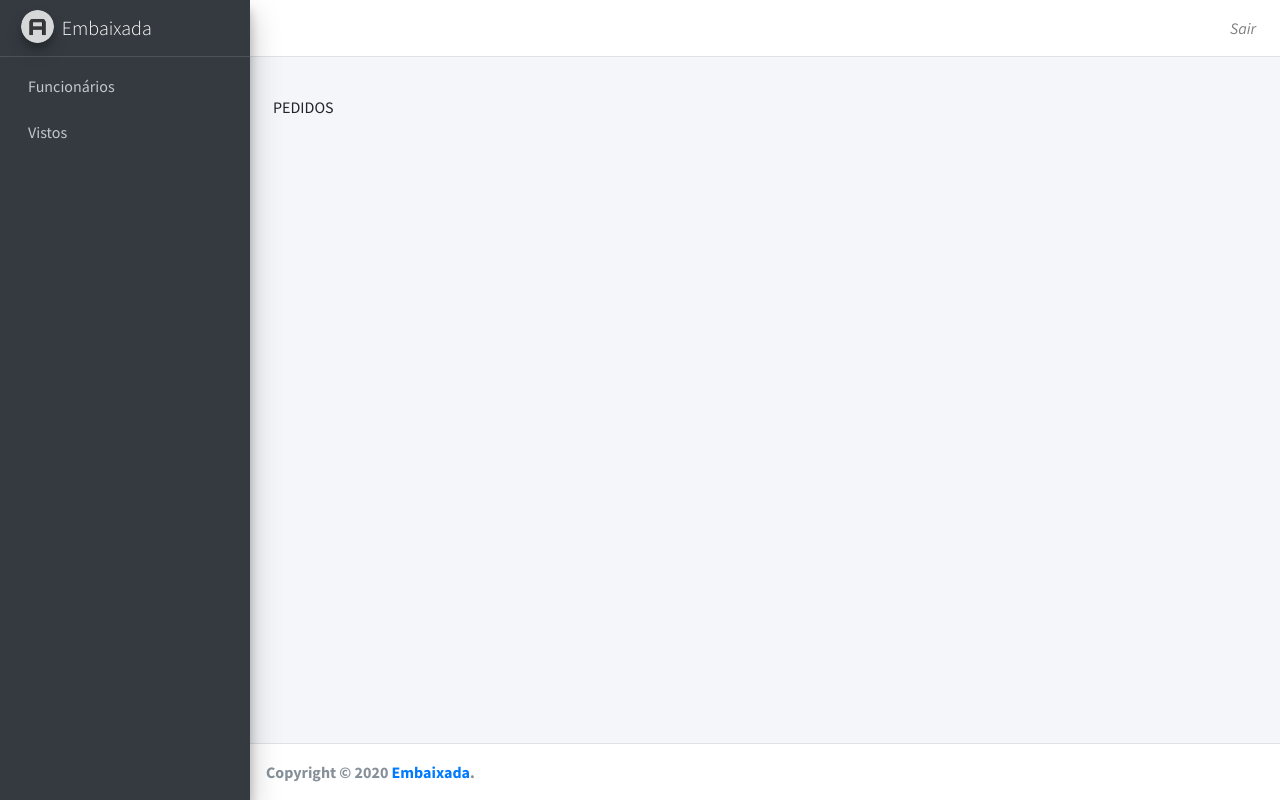
After one commit to Isco170/Embaixada, a PHP site: page /admin/pedidos.php in a window 1280 px wide. The commit adds this page. Run offline with PHP 8.4, Linux system fonts and the light colour scheme; some libraries are stand-ins or nearby versions.

Commit message:
Trabalhando com pedidos

```diff
--- /dev/null
+++ b/pages/admin/pedidos.php
@@ -0,0 +1,13 @@
+<?php include('../commons/header.php');?>
+<?php include('../commons/menu.php');?>
+<div class="content-wrapper">
+    <?php include('../commons/menuInterno.php')?>
+    <div class="content">
+        <div class="container-fluid">
+            <div class="container">
+                PEDIDOS
+            </div>
+        </div>
+    </div>
+</div>
+<?php include('../commons/footer.php') ?>
--- a/pages/commons/menu.php
+++ b/pages/commons/menu.php
@@ -32,6 +32,20 @@
               </li>
             </ul>
           </li>
+          <li class="nav-item has-treeview">
+            <a href="#" class="nav-link">
+              <i class="nav-icon fas fa-graduation-cap"></i>
+                <p>Vistos<i class="right fas fa-angle-left"></i></p>
+            </a>
+            <ul class="nav nav-treeview">
+              <li class="nav-item">
+                <a href="../../pages/admin/pedidos.php" class="nav-link">
+                  <i class="fa fa-list"></i>
+                  <p>Ver pedidos</p>
+                </a>
+              </li>
+            </ul>
+          </li>
         </ul>
       </nav>
 
```
